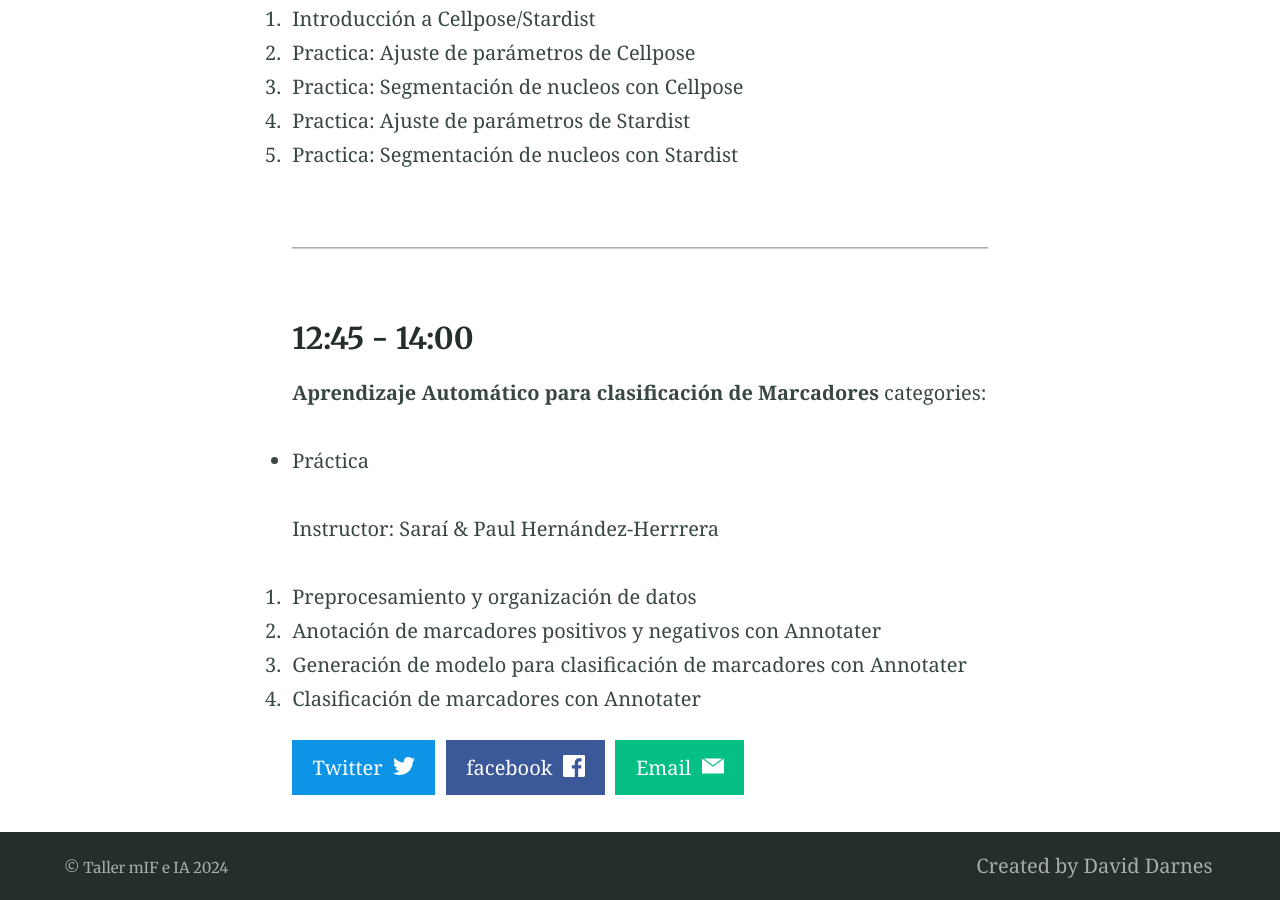
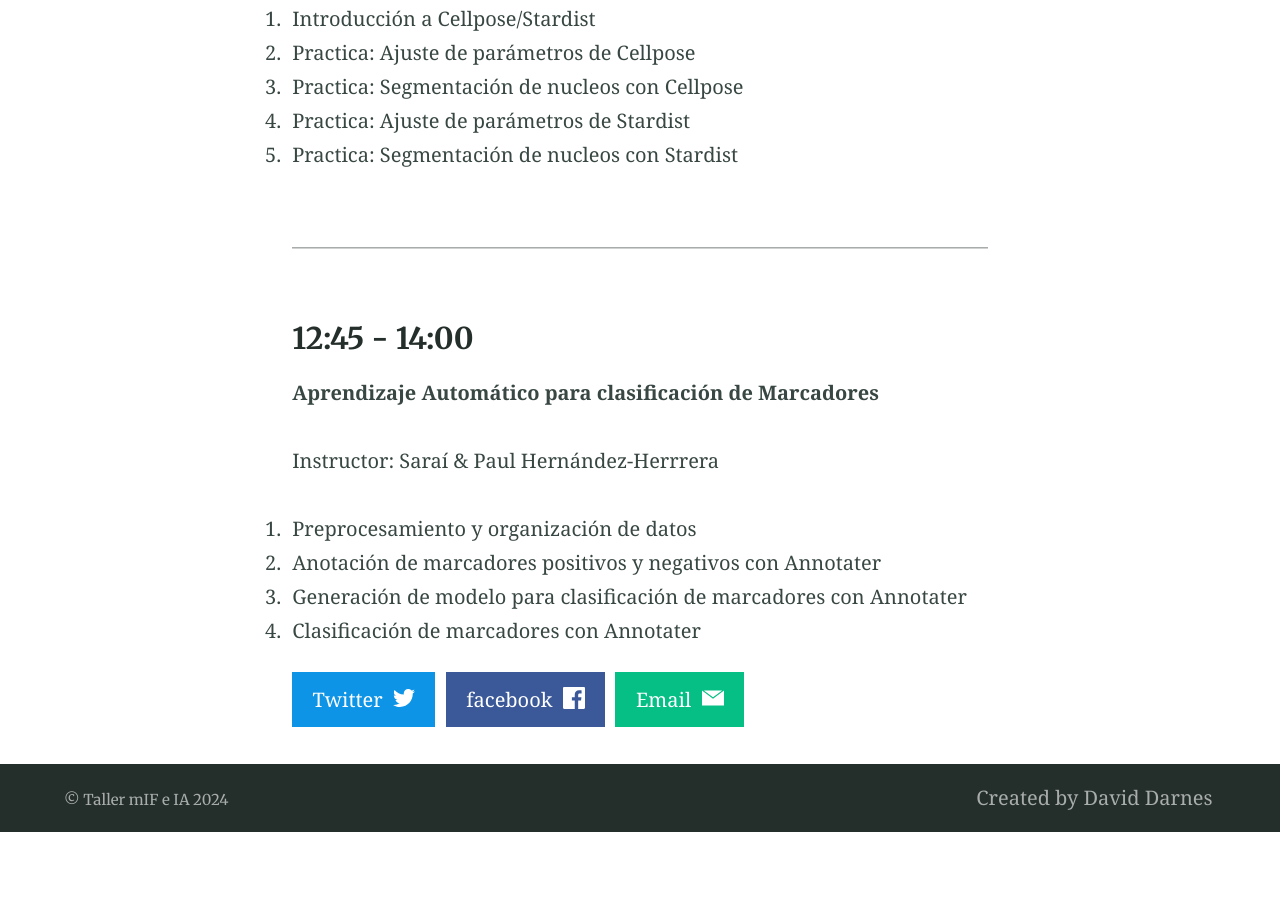
Before and after one commit to acnilo/202411_LNMA_IA-mIF, a Jekyll site: the page built from _posts/2024-10-22-Day2.md, in a window 1280 px wide and 900 px high, scrolled down 1142 px. Built offline with Jekyll 4.4.1, drawn with Linux system fonts in a browser that asks for light colours; nearby versions of some CDN libraries; after the commit the page ends 1974 px from its top, so only the background shows below that.

Commit message:
Update 2024-10-22-Day2.md

```diff
--- a/_posts/2024-10-22-Day2.md
+++ b/_posts/2024-10-22-Day2.md
@@ -36,8 +36,6 @@ Instructor: Haydee Hernández
 
 ### 12:45 - 14:00
 **Aprendizaje Automático para clasificación de Marcadores**
-categories:
-- Práctica
 
 Instructor: Saraí & Paul Hernández-Herrrera
 
```
